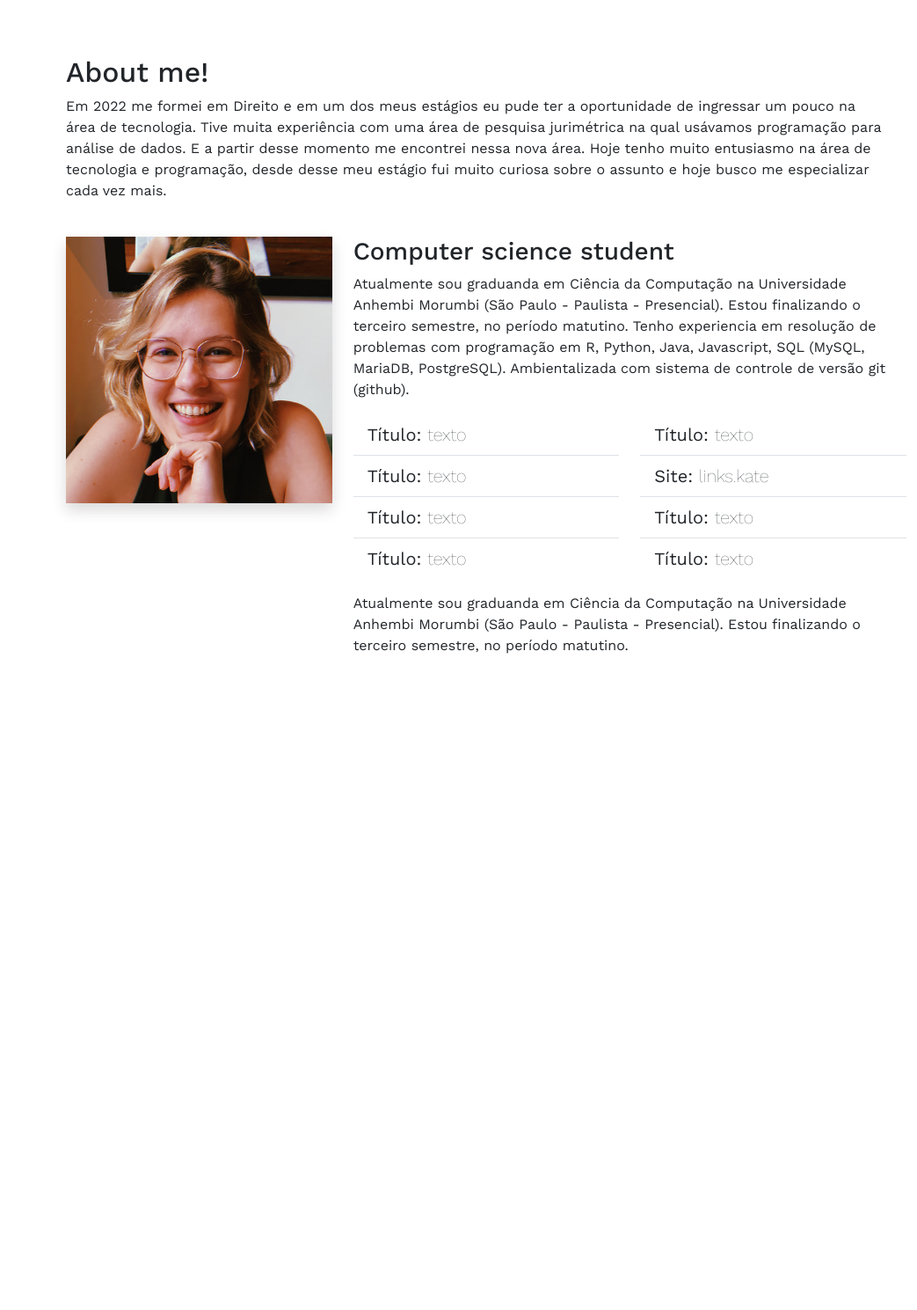
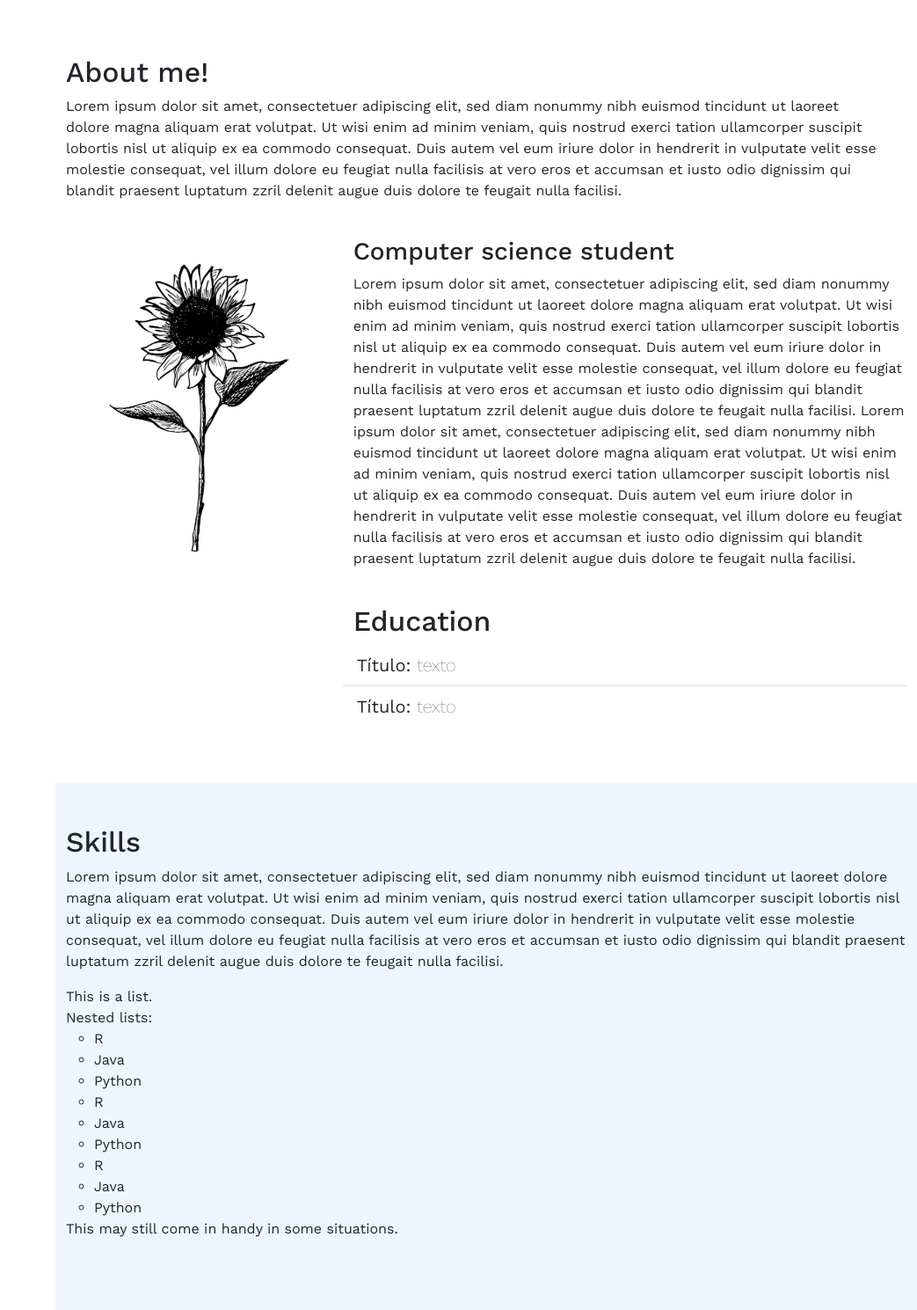
Before and after one commit to katerine-dev/portifolio-site, a Flask app: page / in a window 1280 px wide. Shown: the part 801-2290 px from the top of the page at 88% size, without its empty margins (237-1280 px from the left). Before the commit the page ends 1544 px from the top, so only its background shows below. Run offline with Flask 3, Linux system fonts and the light colour scheme; some libraries are stand-ins or nearby versions.

Commit message:
termina a sessão de skills

```diff
--- a/static/script.js
+++ b/static/script.js
@@ -9,3 +9,16 @@ menuMobile.addEventListener("click", () => {
     : menuMobile.classList.replace("bi-x","bi-list");
     body.classList.toggle("menu-nav-active");
 });
+
+// fechar o menu quando clicar em algum item e muda o ícone para list
+
+const navItem = document.querySelectorAll('.nav-item');
+// quando algum item for clicado ele vai remover a lista
+navItem.forEach(item => {
+    item.addEventListener('click', () => {
+        if (body.classList.contains("menu-nav-active")){
+            body.classList.remove("menu-nav-active")
+            menuMobile.classList.replace("bi-x", "bi-list");
+        }
+    })
+})
--- a/static/style.css
+++ b/static/style.css
@@ -197,3 +209,7 @@ que a partir de uma altura ou largura da tela se comporte assim:
     background-color: #08D9D6;
     border-radius: 10%;
 }
+
+.section-bg{
+    background-color:#eff5ff;
+}
--- a/templates/index.html
+++ b/templates/index.html
@@ -1,12 +1,13 @@
 <!DOCTYPE html>
 <html lang="pt-br">
+
 <head>
     <meta charset="UTF-8">
     <meta http-equiv="X-UA-Compatible" content="IE=edge">
     <meta name="viewport" content="width=device-width, initial-scale=1.0">
     <link rel="stylesheet" href="../static/bootstrap/css/bootstrap.css">
     <link rel="stylesheet" href="../static/style.css">
-    <link rel="icon" type = 'image/png' href="../static/img/asset-15.png">
+    <link rel="icon" type='image/png' href="../static/img/asset-15.png">
     <link rel="stylesheet" href="https://cdn.jsdelivr.net/npm/bootstrap-icons@1.11.3/font/bootstrap-icons.min.css">
     <title>Katerine Witkoski</title>
 </head>
@@ -24,8 +25,11 @@
                 <a target="_blank" href="https://www.linkedin.com/in/katerinewitkoski/">
                     <i class="bi bi-linkedin"></i>
                 </a>
-                <a  target="_blank" href="https://github.com/katerine-dev">
+                <a target="_blank" href="https://github.com/katerine-dev">
                     <i class="bi bi-github"></i>
+                </a>
+                <a target="_blank" href="#">
+                    <i class="bi bi-envelope-fill"></i>
                 </a>
             </div>
         </section>
@@ -45,7 +49,7 @@
                         About</a>
                 </li>
                 <li class="nav-item">
-                  <a class="nav-link" href="#">
+                    <a class="nav-link" href="#skills">
                         <i class="bi bi-list-check" aria-hidden="true">
                         </i>
                         Skills</a>
@@ -60,7 +64,7 @@
                     <a class="nav-link" href="#">
                         <i class="bi bi-collection" aria-hidden="true">
                         </i>
-                        Portfolio</a>
+                        Projects</a>
                 </li>
                 <li class="nav-item">
                     <a class="nav-link" href="#">
@@ -77,8 +81,8 @@
         <!-- HOME -->
         <section id="home" class="row m-0 p-0">
             <div class="col-md-5 d-flex justify-content-center align-items-center flex-column">
-                <h2 class="text-shadow">Katerine Witkoski</h2>
-                <span id="subtitle" class="text-shadow">Computer Science Student</span>
+                <h2 class="text-shadow">Hello!</h2>
+                <span id="subtitle" class="text-shadow">Call me Kate :)</span>
             </div>
 
             <div class="col-md-7 d-flex justify-content-end align-items-end">
@@ -96,57 +100,35 @@
                 <div class="col-md-12">
                     <h2 class="pt-3">About me!</h2>
                     <p>
-                        Em 2022 me formei em Direito e em um dos meus estágios eu pude ter a oportunidade de ingressar um pouco na área de tecnologia.
-                        Tive muita experiência com uma área de pesquisa jurimétrica na qual usávamos programação para análise de dados.
-                        E a partir desse momento me encontrei nessa nova área. Hoje tenho muito entusiasmo na área de tecnologia e programação,
-                        desde desse meu estágio fui muito curiosa sobre o assunto e hoje busco me especializar cada vez mais.
+                        Lorem ipsum dolor sit amet, consectetuer adipiscing elit, sed diam nonummy nibh euismod tincidunt ut laoreet
+                        dolore magna aliquam erat volutpat. Ut wisi enim ad minim veniam, quis nostrud exerci tation ullamcorper
+                        suscipit lobortis nisl ut aliquip ex ea commodo consequat. Duis autem vel eum iriure dolor in hendrerit in
+                        vulputate velit esse molestie consequat, vel illum dolore eu feugiat nulla facilisis at vero eros et accumsan et iusto odio
+                        dignissim qui blandit praesent luptatum zzril delenit augue duis dolore te feugait nulla facilisi.
                     </p>
                 </div>
             </div>
             <div class="row mt-4">
                 <div class="col-md-4">
-                    <img class= "img-fluid shadow" src="../static/img/perfil.jpg" alt="Perfil">
+                    <img class="img-fluid" src="../static/img/sunflower1.jpg" alt="Perfil">
                 </div>
                 <div class="col-md-8">
                     <h3>Computer science student</h3>
                     <p>
-                        Atualmente sou graduanda em Ciência da Computação na Universidade Anhembi Morumbi (São Paulo - Paulista - Presencial).
-                        Estou finalizando o terceiro semestre, no período matutino.
-                        Tenho experiencia em resolução de problemas com programação em R, Python, Java, Javascript, SQL (MySQL, MariaDB, PostgreSQL).
-                        Ambientalizada com sistema de controle de versão git (github).
+                        Lorem ipsum dolor sit amet, consectetuer adipiscing elit, sed diam nonummy nibh euismod tincidunt ut laoreet
+                        dolore magna aliquam erat volutpat. Ut wisi enim ad minim veniam, quis nostrud exerci tation ullamcorper
+                        suscipit lobortis nisl ut aliquip ex ea commodo consequat. Duis autem vel eum iriure dolor in hendrerit in
+                        vulputate velit esse molestie consequat, vel illum dolore eu feugiat nulla facilisis at vero eros et accumsan et iusto odio
+                        dignissim qui blandit praesent luptatum zzril delenit augue duis dolore te feugait nulla facilisi.
+                        Lorem ipsum dolor sit amet, consectetuer adipiscing elit, sed diam nonummy nibh euismod tincidunt ut laoreet
+                        dolore magna aliquam erat volutpat. Ut wisi enim ad minim veniam, quis nostrud exerci tation ullamcorper
+                        suscipit lobortis nisl ut aliquip ex ea commodo consequat. Duis autem vel eum iriure dolor in hendrerit in
+                        vulputate velit esse molestie consequat, vel illum dolore eu feugiat nulla facilisis at vero eros et accumsan et iusto odio
+                        dignissim qui blandit praesent luptatum zzril delenit augue duis dolore te feugait nulla facilisi.
                     </p>
-
                     <div class="row mt-3 mb-3">
-                        <div class="col-md-6">
+                        <h2 class="pt-4">Education</h2>
                         <ul class="list-group list-group-flush fs-5">
-                                <li class="list-group-item">
-                                    Título: <span class="fw-lighter">texto
-                                    </span>
-                                </li>
-                                <li class="list-group-item">
-                                    Título: <span class="fw-lighter">texto
-                                    </span>
-                                </li>
-                                <li class="list-group-item">
-                                    Título: <span class="fw-lighter">texto
-                                    </span>
-                                </li>
-                                <li class="list-group-item">
-                                    Título: <span class="fw-lighter">texto
-                                    </span>
-                                </li>
-                            </ul>
-                        </div>
-                        <div class="col-md-6">
-                            <ul class="list-group list-group-flush fs-5">
-                                <li class="list-group-item">
-                                    Título: <span class="fw-lighter">texto
-                                    </span>
-                                </li>
-                                <li class="list-group-item">Site: <a href="http://" target="_blank"
-                                    class = "fw-lighter text-decoration-none link-dark">
-                                    links.kate</a>
-                                </li>
                             <li class="list-group-item">
                                 Título: <span class="fw-lighter">texto
                                 </span>
@@ -158,17 +140,43 @@
                         </ul>
                     </div>
                 </div>
+            </div>
+        </section>
+        <!-- SKILLS -->
+        <section class="mt-5 section-bg" id="skills">
+            <div class="container pb-5">
+                <h2 class="pt-5">Skills</h2>
                 <p>
-                        Atualmente sou graduanda em Ciência da Computação na Universidade Anhembi Morumbi (São Paulo - Paulista - Presencial).
-                        Estou finalizando o terceiro semestre, no período matutino.
-                    </p>
+                    Lorem ipsum dolor sit amet, consectetuer adipiscing elit, sed diam nonummy nibh euismod tincidunt ut laoreet
+                    dolore magna aliquam erat volutpat. Ut wisi enim ad minim veniam, quis nostrud exerci tation ullamcorper
+                    suscipit lobortis nisl ut aliquip ex ea commodo consequat. Duis autem vel eum iriure dolor in hendrerit in
+                    vulputate velit esse molestie consequat, vel illum dolore eu feugiat nulla facilisis at vero eros et accumsan et iusto odio
+                    dignissim qui blandit praesent luptatum zzril delenit augue duis dolore te feugait nulla facilisi.</p>
+                    <div class="row mt-3 mb-3">
+                        <ul class="list-unstyled">
+                            <li>This is a list.</li>
+                            <li>Nested lists:
+                              <ul>
+                                <li>R</li>
+                                <li>Java</li>
+                                <li>Python</li>
+                                <li>R</li>
+                                <li>Java</li>
+                                <li>Python</li>
+                                <li>R</li>
+                                <li>Java</li>
+                                <li>Python</li>
+                              </ul>
+                            </li>
+                            <li>This may still come in handy in some situations.</li>
+                          </ul>
                     </div>
             </div>
         </section>
-<!-- ** -->
     </main>
 
     <script src="../static/bootstrap/js/bootstrap.bundle.min.js"></script>
     <script src="../static/script.js"></script>
 </body>
+
 </html>
```
Also changed, not shown: other parts of static/style.css (+25 -13 lines), static/img/modelo-esquema-cores.png (deleted), static/img/sunflower1.jpg (added). Lines whose indentation alone changed are shown as unchanged.
